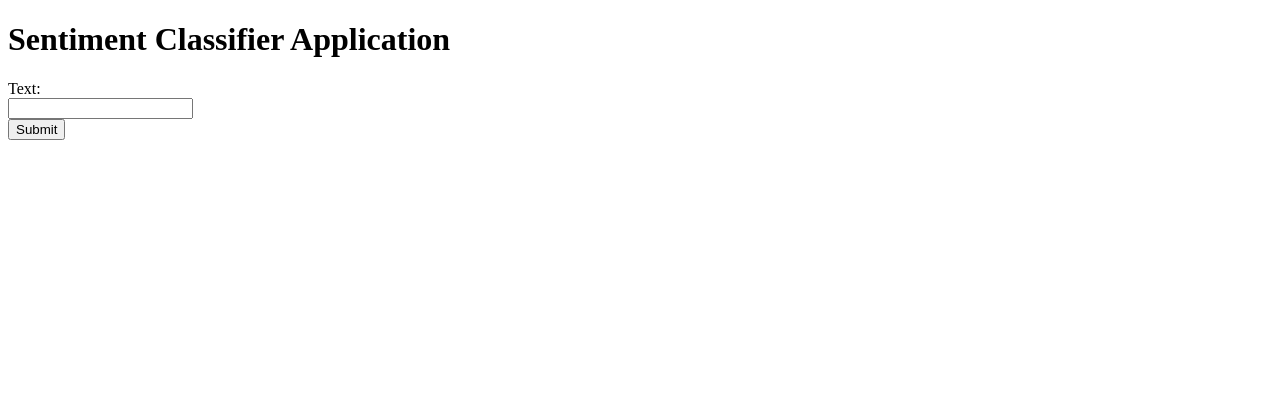
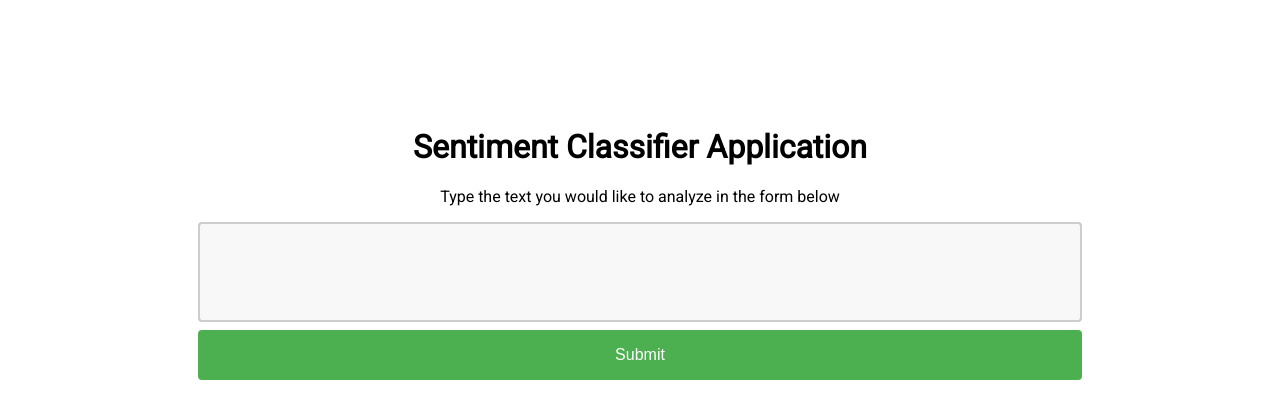
Before and after one commit to ericdaat/yelp-challenge, a Flask app: page / in a window 1280 px wide. Shown: the top 419 px of the page. Run offline with Flask 2, Linux system fonts and the light colour scheme; parts of the project's set-up code (start-up, migrations or seed data) failed here and were passed over.

Commit message:
update front and dependencies

```diff
--- a/applications/sentiment-classifier/application/static/style.css
+++ b/applications/sentiment-classifier/application/static/style.css
@@ -1,3 +1,30 @@
 body{
+	margin-top: 10%;
 	color:black;
+	font-family: 'Roboto', sans-serif;
+	text-align: center;
 }
+
+textarea {
+    width: 70%;
+    height: 100px;
+    padding: 12px 20px;
+    box-sizing: border-box;
+    border: 2px solid #ccc;
+    border-radius: 4px;
+    background-color: #f8f8f8;
+    resize: none;
+}
+
+input[type=submit] {
+    background-color: #4CAF50;
+    width: 70%;
+    border: none;
+    border-radius: 4px;
+    color: white;
+    padding: 16px 32px;
+    text-decoration: none;
+    margin: 4px 2px;
+    cursor: pointer;
+    font-size: 16px;
+}
--- a/applications/sentiment-classifier/application/templates/400.html
+++ b/applications/sentiment-classifier/application/templates/400.html
@@ -1,7 +1,7 @@
 {% extends "layout.html" %}
 
 {% block body %}
-	<p>Nope...</p>
+	<p>Oops, something went wrong, try again !</p>
 
 	<form action="/" method="get">
 		<input type="submit" value="Try again">
--- a/applications/sentiment-classifier/application/templates/classify_result.html
+++ b/applications/sentiment-classifier/application/templates/classify_result.html
@@ -1,8 +1,8 @@
 {% extends "layout.html" %}
 
 {% block body %}
-	<p>You typed: {{ text }}<br>
-	I think this is {{ sentiment }}</p>
+	<p>You typed: {{ text }}</p>
+	<p>I think this is {{ sentiment }}</p>
 
 	<form action="/" method="get">
 		<input type="submit" value="Try again">
--- a/applications/sentiment-classifier/application/templates/index.html
+++ b/applications/sentiment-classifier/application/templates/index.html
@@ -1,9 +1,11 @@
 {% extends "layout.html" %}
 
 {% block body %}
-	<form action="/classify" method="post">
-		Text:<br>
-		<input type="text" name="text"><br>
+	<p>Type the text you would like to analyze in the form below</p>
+
+	<textarea name="text" form="usrform"></textarea>
+
+	<form action="/classify" id="usrform" method="post">
 		<input type="submit" value="Submit">
 	</form>
 {% endblock %}
--- a/applications/sentiment-classifier/application/templates/layout.html
+++ b/applications/sentiment-classifier/application/templates/layout.html
@@ -4,6 +4,7 @@
 	<title>Sentiment Classifier</title>
 	{% endblock %}
 	<link rel=stylesheet type=text/css href="{{ url_for('static', filename='style.css') }}">
+	<link href="https://fonts.googleapis.com/css?family=Roboto" rel="stylesheet">
 </head>
 
 <header>
```
Also changed, not shown: requirements.txt (+8 -49 lines), applications/sentiment-classifier/application/__init__.py (line endings or trailing spaces).
